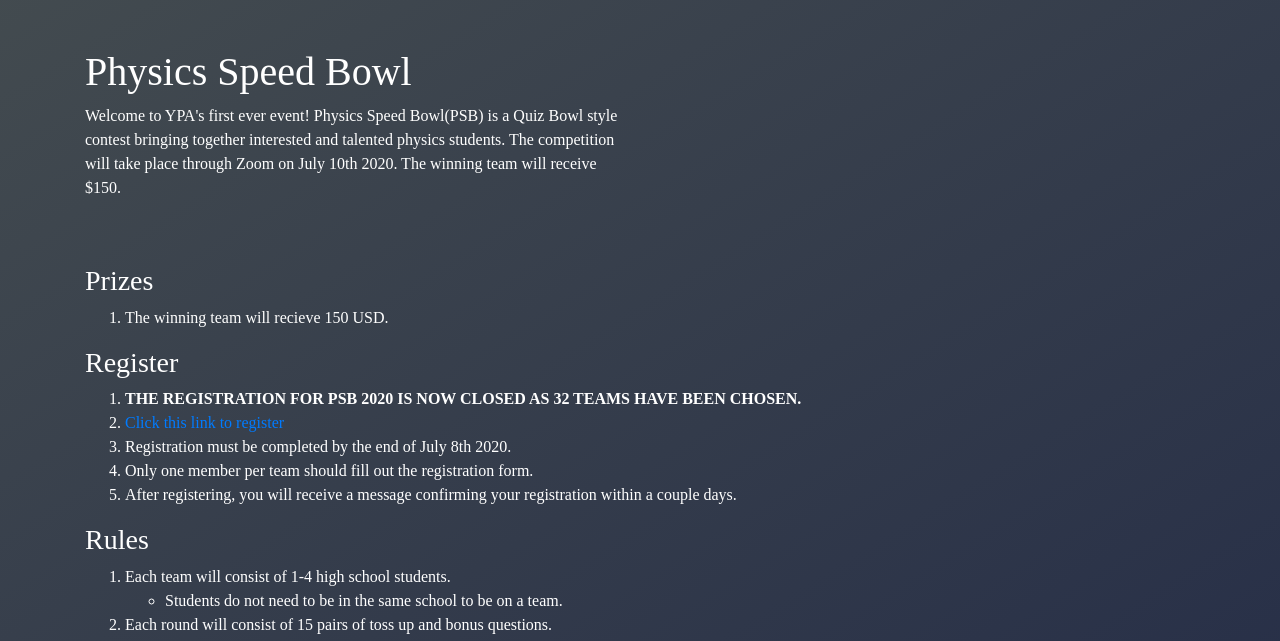
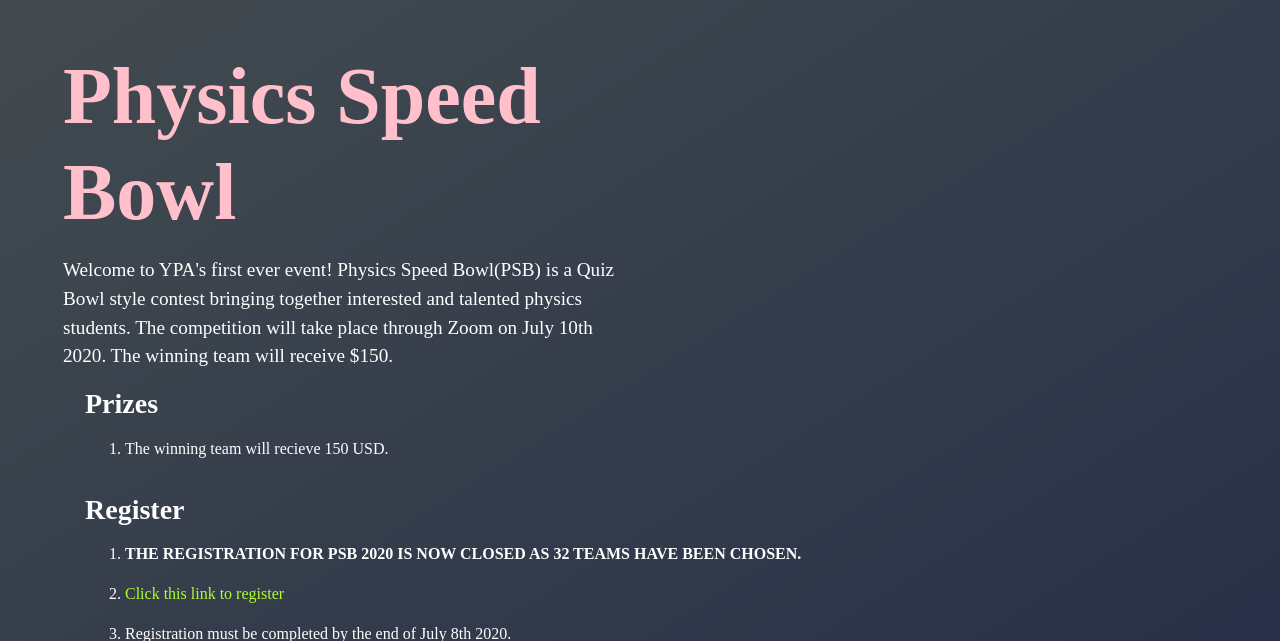
Before and after one commit to sidudaav/YPA, a Django app: page /events/psb in a window 1280 px wide. Shown: the part 128-769 px from the top of the page. Run offline with Django 3.2, Linux system fonts and the light colour scheme; some libraries are stand-ins or nearby versions.

Commit message:
Fixed margins

```diff
--- a/ypa_app/static/ypa_app/css/event_detail.css
+++ b/ypa_app/static/ypa_app/css/event_detail.css
@@ -1,3 +1,7 @@
+p {
+    font-size: large;
+}
+
 h1.event-details-header {
     font-weight: 600;
     font-size: 5rem;
@@ -6,6 +10,7 @@
 
 p.event-details-description {
     margin-top: 1rem;
+    font-size: larger;
 }
 
 #prizes {
--- a/ypa_app/static/ypa_app/css/team.css
+++ b/ypa_app/static/ypa_app/css/team.css
@@ -68,7 +68,7 @@
     justify-items: center;
     align-items: center;
     position: relative;
-    top: 5rem;
+    top: 6rem;
     margin-bottom: 3rem;
 }
 
--- a/ypa_app/templates/base.html
+++ b/ypa_app/templates/base.html
@@ -70,6 +70,12 @@
         {% endfor %}
         {% endif %}
         {% block content %}{% endblock %}
+
+        <br>
+        <br>
+        <br>
+        <br>
+        <br>
     </div>
 
 
--- a/ypa_app/templates/events_details/psb.html
+++ b/ypa_app/templates/events_details/psb.html
@@ -2,12 +2,11 @@
 {% load static %}
 
 {% block css %}
-<link rel="stylesheet" type="text/css" href="{% static 'ypa_app/css/event_details.css' %}">
+<link rel="stylesheet" type="text/css" href="{% static 'ypa_app/css/event_detail.css' %}">
 {% endblock %}
 
 {% block content %}
-<div class="container mb-5">
-    <div class="row mt-5">
+<div class="row mt-5 ml-5 mr-5">
     <div class="col-md-6 bg">
         <h1 class="event-details-header">Physics Speed Bowl</h1>
         <p class="event-details-description">
@@ -15,7 +14,6 @@
             contest bringing together interested and talented physics students. The competition
             will take place through Zoom on July 10th 2020. The winning team will receive $150.
         </p>
-        </div>
     </div>
 </div>
 <div class="container">
--- a/ypa_app/templates/home.html
+++ b/ypa_app/templates/home.html
@@ -7,8 +7,7 @@
 
 {% block content %}
 
-<div class="container row mt-5 ml-3 mr-3">
-    <div class="col-md-1"></div>
+<div class="row mt-5 ml-5 mr-5">
     <div class="col-md-6">
         <h1 class="welcome-banner-header">Welcome to YPA!</h1>
         <p class="welcome-banner-description">
@@ -34,7 +33,7 @@
     </div>
 </div>
 
-<div class="container row mt-5 ml-3 mr-3">
+<div class="row mt-5 ml-5 mr-5">
     <div class="col-md-4 center">
         <img class="home-img img-responsive" src="{% static 'ypa_app/images/emc2.png' %}">
     </div>
--- a/ypa_app/templates/team.html
+++ b/ypa_app/templates/team.html
@@ -6,8 +6,7 @@
 {% endblock %}
 
 {% block content %}
-<div class="container mb-5">
-    <div class="row mt-5">
+<div class="row mt-5 ml-5 mr-5">
     <div class="col-md-6">
         <h1 class="team-banner-header">Our Team</h1>
         <p class="team-banner-description">
@@ -20,7 +19,6 @@
                 href="https://docs.google.com/document/d/1G4AUecDjOjdf1DAxipcJG21FXZYdd0NOmDXS96QXXQM/edit?usp=sharing"
                 target="_blank">here</a>.
         </p>
-        </div>
     </div>
 </div>
 <div id="team-list">
```
Also changed, not shown: ypa_app/templates/contact.html (+2 -6 lines), ypa_app/templates/events.html (+3 -9 lines). Lines whose indentation alone changed are shown as unchanged.
